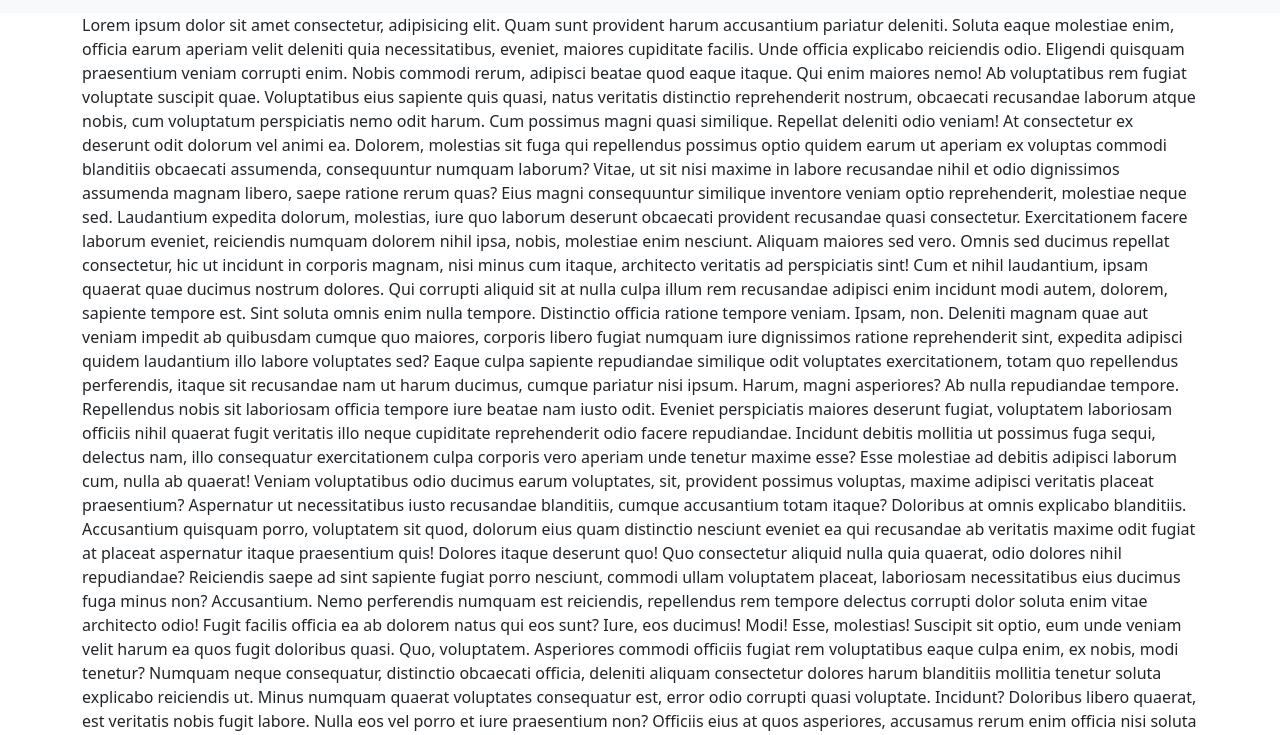
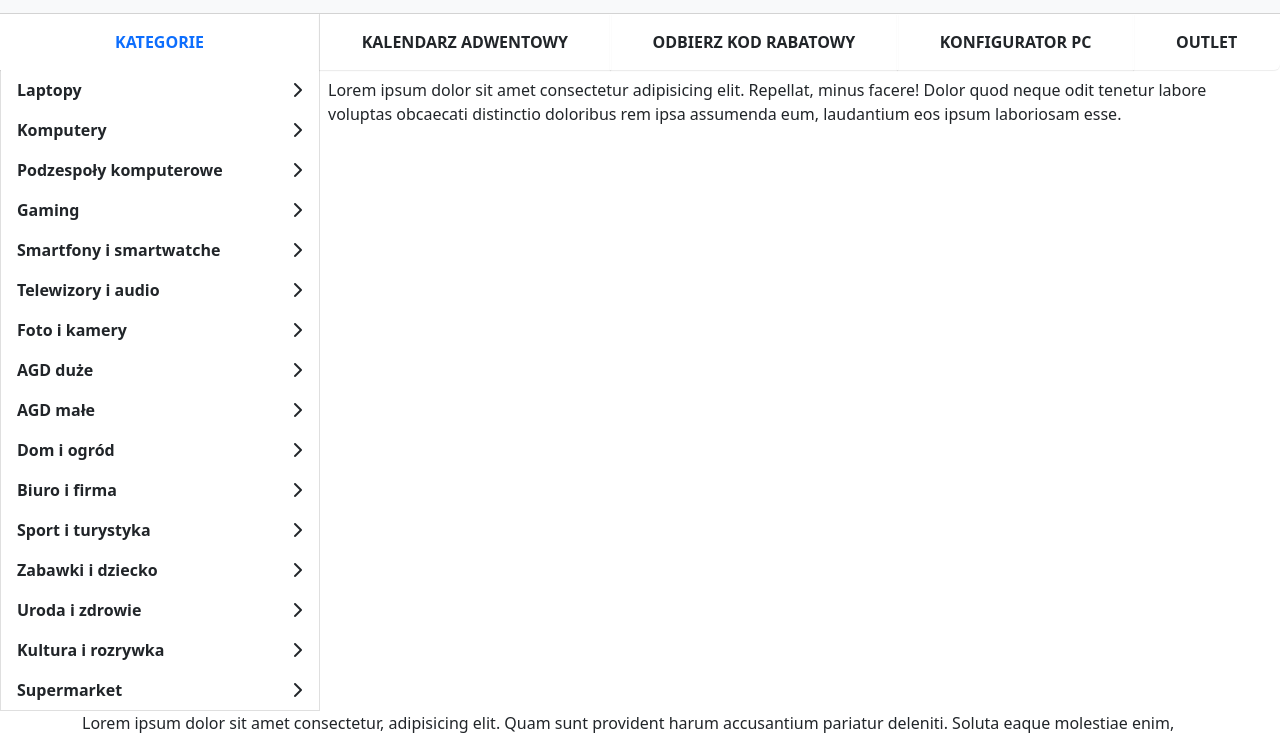
Before and after one commit to Er1v3s/bootstrap-project, a website built with webpack: page src/index.html in a window 1280 px wide. Shown: the part 66-801 px from the top of the page. Built offline with nearby package versions, Linux system fonts and the light colour scheme.

Commit message:
Create main navigation for large device

```diff
--- a/package.json
+++ b/package.json
@@ -38,7 +38,6 @@
   "dependencies": {
     "@babel/polyfill": "7.12.1",
     "bootstrap": "^5.2.3",
-    "bootstrap-icons": "^1.10.2",
     "core-js": "3.26.0",
     "mini-css-extract-plugin": "2.6.1"
   }
--- a/src/index.html
+++ b/src/index.html
@@ -7,6 +7,7 @@
     <meta name="viewport" content="width=device-width, initial-scale=1.0">
     <!-- CSS only -->
     <!-- <link href="https://cdn.jsdelivr.net/npm/bootstrap@5.2.3/dist/css/bootstrap.min.css" rel="stylesheet"> -->
+    <link rel="stylesheet" href="https://cdnjs.cloudflare.com/ajax/libs/font-awesome/6.2.1/css/all.min.css" />
     <title>Bootstrap project</title>
 
 </head>
@@ -115,7 +116,93 @@
     </nav>
 
     <div class="vh-100">
-        <div class="container">
+        <div class="btn-group w-100" role="group" aria-label="Basic example">
+            <div class="list-group w-25">
+                <button type="button"
+                    class="btn list-group-item w-100 pe-0 ps-0 dropdown btn-my-color p-3 fw-semibold text-primary">KATEGORIE</button>
+            </div>
+            <button type="button" class="btn btn-my-color fw-semibold">KALENDARZ ADWENTOWY</button>
+            <button type="button" class="btn btn-my-color fw-semibold">ODBIERZ KOD RABATOWY</button>
+            <button type="button" class="btn btn-my-color fw-semibold">KONFIGURATOR PC</button>
+            <button type="button" class="btn btn-my-color fw-semibold">OUTLET</button>
+        </div>
+        <div class="box d-flex">
+            <div class="list-group w-25">
+                <a href="#" class="list-group-item list-group-item-action d-flex">
+                    <span class="fw-semibold">Laptopy</span>
+                    <i class="fa-solid fa-chevron-right ms-auto lh-base"></i>
+                </a>
+                <a href="#" class="list-group-item list-group-item-action d-flex">
+                    <span class="fw-semibold">Komputery</span>
+                    <i class="fa-solid fa-chevron-right ms-auto lh-base"></i></a>
+                <a href="#" class="list-group-item list-group-item-action d-flex">
+                    <span class="fw-semibold">Podzespoły komputerowe</span>
+                    <i class="fa-solid fa-chevron-right ms-auto lh-base"></i>
+                </a>
+                <a href="#" class="list-group-item list-group-item-action d-flex">
+                    <span class="fw-semibold">Gaming</span>
+                    <i class="fa-solid fa-chevron-right ms-auto lh-base"></i>
+                </a>
+                <a href="#" class="list-group-item list-group-item-action d-flex">
+                    <span class="fw-semibold">Smartfony i smartwatche</span>
+                    <i class="fa-solid fa-chevron-right ms-auto lh-base"></i>
+                </a>
+                <a href="#" class="list-group-item list-group-item-action d-flex">
+                    <span class="fw-semibold">Telewizory i audio</span>
+                    <i class="fa-solid fa-chevron-right ms-auto lh-base"></i>
+                </a>
+                <a href="#" class="list-group-item list-group-item-action d-flex">
+                    <span class="fw-semibold">Foto i kamery</span>
+                    <i class="fa-solid fa-chevron-right ms-auto lh-base"></i>
+                </a>
+                <a href="#" class="list-group-item list-group-item-action d-flex">
+                    <span class="fw-semibold">AGD duże</span>
+                    <i class="fa-solid fa-chevron-right ms-auto lh-base"></i>
+                </a>
+                <a href="#" class="list-group-item list-group-item-action d-flex">
+                    <span class="fw-semibold">AGD małe</span>
+                    <i class="fa-solid fa-chevron-right ms-auto lh-base"></i>
+                </a>
+                <a href="#" class="list-group-item list-group-item-action d-flex">
+                    <span class="fw-semibold">Dom i ogród</span>
+                    <i class="fa-solid fa-chevron-right ms-auto lh-base"></i>
+                </a>
+                <a href="#" class="list-group-item list-group-item-action d-flex">
+                    <span class="fw-semibold">Biuro i firma</span>
+                    <i class="fa-solid fa-chevron-right ms-auto lh-base"></i>
+                </a>
+                <a href="#" class="list-group-item list-group-item-action d-flex">
+                    <span class="fw-semibold">Sport i turystyka</span>
+                    <i class="fa-solid fa-chevron-right ms-auto lh-base"></i>
+                </a>
+                <a href="#" class="list-group-item list-group-item-action d-flex">
+                    <span class="fw-semibold">Zabawki i dziecko</span>
+                    <i class="fa-solid fa-chevron-right ms-auto lh-base"></i>
+                </a>
+                <a href="#" class="list-group-item list-group-item-action d-flex">
+                    <span class="fw-semibold">Uroda i zdrowie</span>
+                    <i class="fa-solid fa-chevron-right ms-auto lh-base"></i>
+                </a>
+                <a href="#" class="list-group-item list-group-item-action d-flex">
+                    <span class="fw-semibold">Kultura i rozrywka</span>
+                    <i class="fa-solid fa-chevron-right ms-auto lh-base"></i>
+                </a>
+                <a href="#" class="list-group-item list-group-item-action d-flex">
+                    <span class="fw-semibold">Supermarket</span>
+                    <i class="fa-solid fa-chevron-right ms-auto lh-base"></i>
+                </a>
+
+
+            </div>
+
+            <div class="container col-9 p-2">
+                Lorem ipsum dolor sit amet consectetur adipisicing elit. Repellat, minus facere! Dolor quod neque odit
+                tenetur labore voluptas obcaecati distinctio doloribus rem ipsa assumenda eum, laudantium eos ipsum
+                laboriosam esse.
+            </div>
+        </div>
+        <div class="container ">
+
             Lorem ipsum dolor sit amet consectetur, adipisicing elit. Quam sunt provident harum accusantium pariatur
             deleniti. Soluta eaque molestiae enim, officia earum aperiam velit deleniti quia necessitatibus, eveniet,
             maiores cupiditate facilis.
--- /dev/null
+++ b/src/scss/_main.scss
@@ -0,0 +1,25 @@
+.btn-group {
+    border-radius: 0 !important;
+}
+
+.list-group-item {
+    border: none !important;
+
+    &:hover {
+        color: $primary;
+    }
+}
+
+.list-group {
+    border: none;
+    border-radius: 0 !important;
+
+    &:first-of-type {
+        border-right: var(--mo-list-group-border-width) solid var(--mo-list-group-border-color);
+    }
+
+    &:nth-last-of-type(2) {
+        border: var(--mo-list-group-border-width) solid var(--mo-list-group-border-color);
+        border-top: none;
+    }
+}
--- a/src/scss/_nav.scss
+++ b/src/scss/_nav.scss
@@ -1,3 +1,7 @@
+.navbar {
+    border-bottom: 1px solid lightgray;
+}
+
 .input-group:has(.form-control) {
     background: white;
 }
--- a/src/scss/_variables.scss
+++ b/src/scss/_variables.scss
@@ -1,3 +1,4 @@
 // $primary: #900;
+$my-color: lightgrey;
 $enable-shadows: true;
 $prefix: "mo-";
--- a/src/scss/style.scss
+++ b/src/scss/style.scss
@@ -1,3 +1,4 @@
 @import "variables";
 @import "../../node_modules/bootstrap/scss/bootstrap";
 @import "nav";
+@import "main";
```
